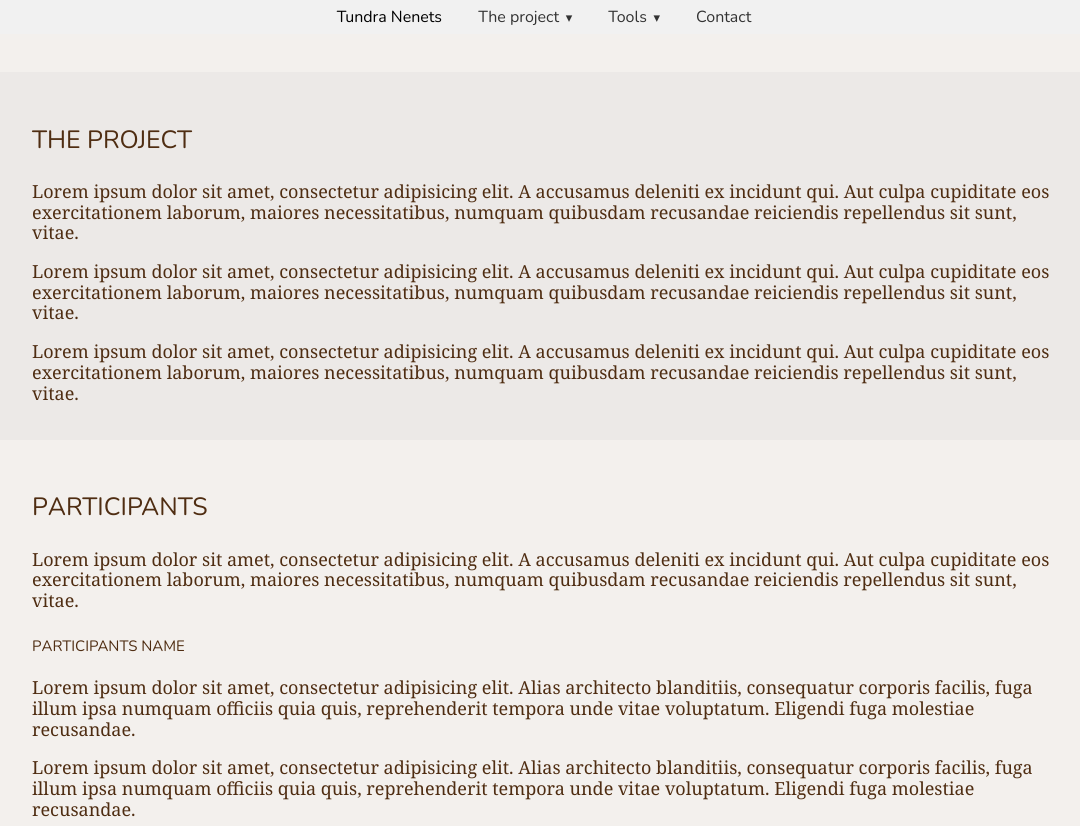
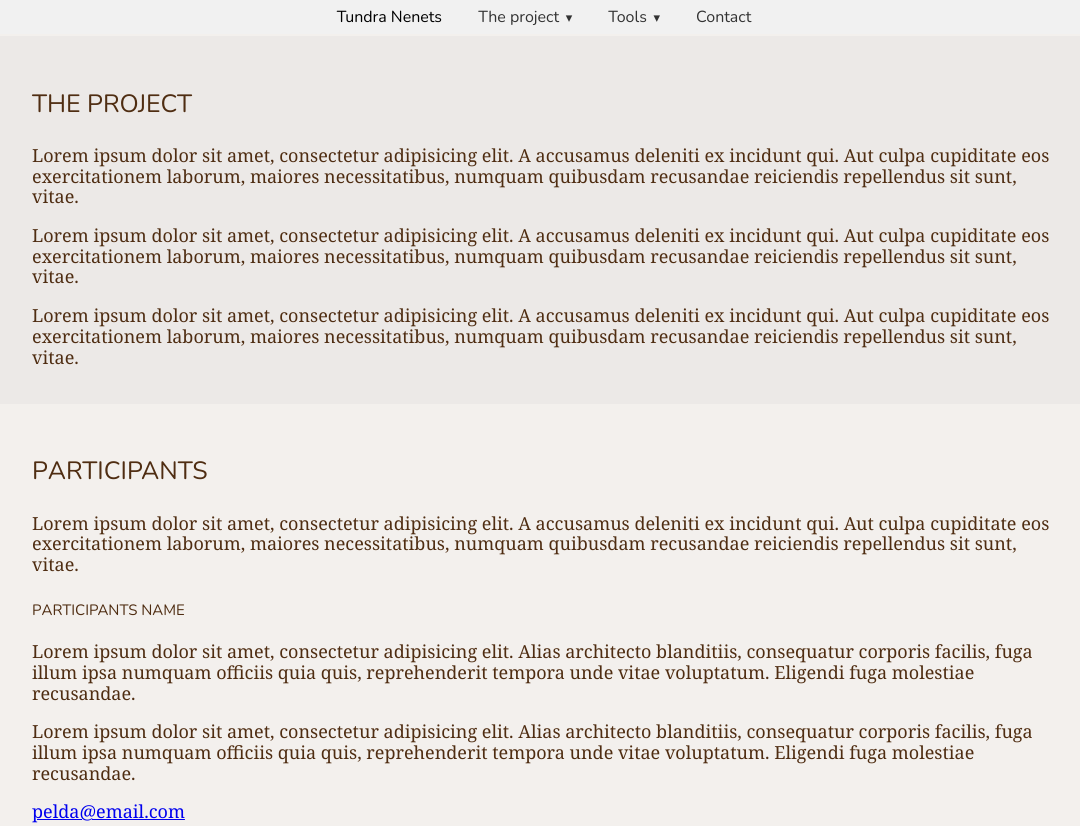
Before and after one commit to gulyasfeccferenc/tundra-nenets, a website built with webpack: page index.html in a window 1280 px wide. Shown: the top 826 px of the page, without its empty margins (96-1176 px from the left). Built offline with nearby package versions, Linux system fonts and the light colour scheme.

Commit message:
Second iteration

```diff
--- a/css/style.scss
+++ b/css/style.scss
@@ -13,7 +13,6 @@
   }
 }
 body {
-  //background: linear-gradient(#efefef 0%, #0476e4 90%);
   background: #ffffff;
   background-repeat: no-repeat;
   background-size: cover;
@@ -24,7 +23,6 @@ body {
   header {
     position: -webkit-sticky;
     position: sticky;
-    //background: linear-gradient(45deg, #0066c7 0%, transparent 100%);;
     background: #f1f1f1;
     color: #efefef;
     top: 0;
@@ -62,9 +60,6 @@ body {
     padding-bottom: 2em;
 
     section {
-      //background: url("../img/yu-fu.jpg");
-      //background-position: center center;
-      //background-size: cover;
       display: block;
       width: 100%;
       border: 1px solid transparent;
@@ -79,6 +74,10 @@ body {
 
       &:nth-of-type(even) {
         background: #ece9e7;
+      }
+
+      &:empty {
+        padding: 0;
       }
 
       .content {
```
Also changed, not shown: index.html (+1 -2 lines), css/style.css, 1 other file.
